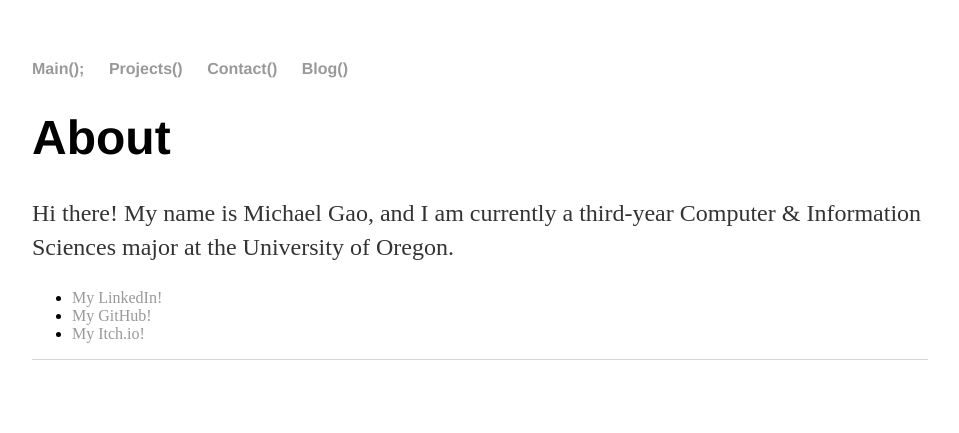
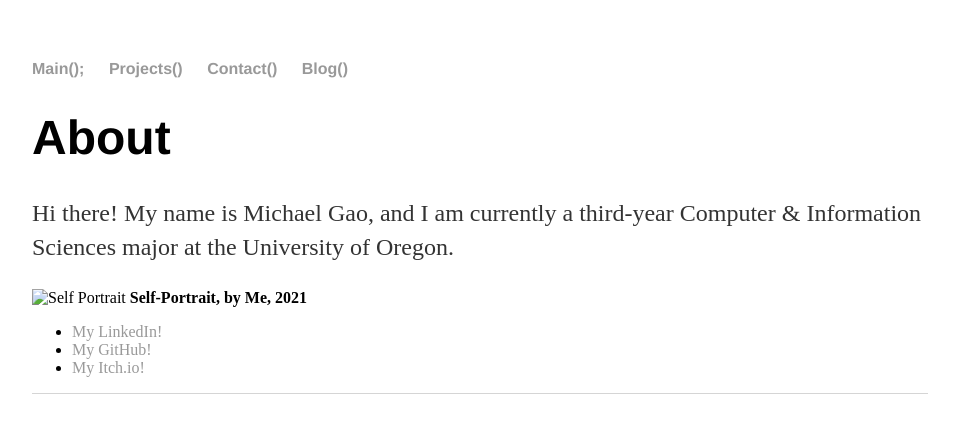
Before and after one commit to michael-c-gao/WebsiteOfMichael, a Jekyll site: the page built from about/index.html, in a window 1280 px wide. Shown: the top 433 px of the page, without its empty margins (160-1119 px from the left). Built offline with Jekyll 4.4.1, drawn with Linux system fonts in a browser that asks for light colours.

Commit message:
Update index.html

```diff
--- a/about/index.html
+++ b/about/index.html
@@ -7,6 +7,9 @@ title: About Michael Gao
 			<h1>About</h1>
 			<p>Hi there! My name is Michael Gao, and I am currently a third-year Computer & Information Sciences major at the University of Oregon.</p>
 
+			<img src="selfportrait.png" alt="Self Portrait">
+			<strong>Self-Portrait, by Me, 2021</strong>
+
 			<ul class="contacts">
 				<li><a href="https://www.linkedin.com/in/michael-c-gao/">My LinkedIn!</a></li>
 				<li><a href="https://github.com/michael-c-gao">My GitHub!</a></li>
```
